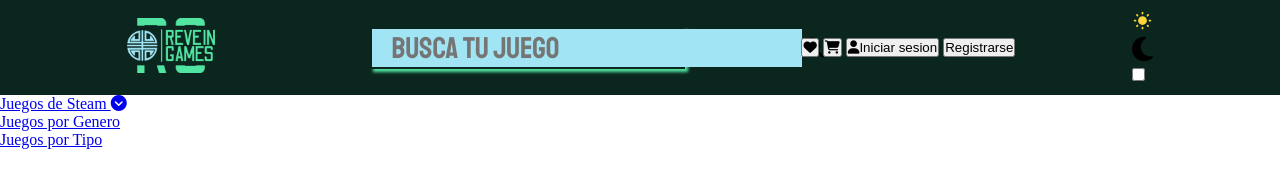
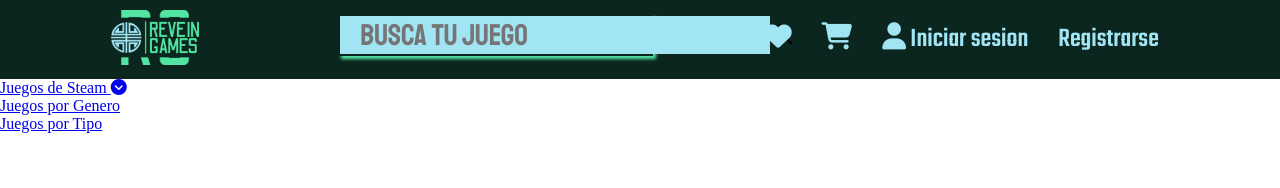
Before and after one commit to ReveDev/ecommerce-juegos, a plain HTML site: page index.html in a window 1280 px wide. Drawn offline with Linux system fonts and the light colour scheme.

Commit message:
Header Work

```diff
--- a/index.html
+++ b/index.html
@@ -24,18 +24,12 @@
                 <input type="text" name="text" placeholder="Busca tu juego">
                 <button><i class="fa-solid fa-magnifying-glass fa-xl"></i></button>
             </div>
-            <div>
-                <button><i class="fa-solid fa-heart"></i></button>
-                <button><i class="fa-solid fa-cart-shopping"></i></button>
-                <button><i class="fa-solid fa-user"></i>Iniciar sesion</button>
-                <button>Registrarse</button>
+            <div class="iconos-header">
+                <button class="iconos-header-simbolos"><i class="fa-solid fa-heart"></i></button>
+                <button class="iconos-header-simbolos"><i class="fa-solid fa-cart-shopping"></i></button>
+                <button class="iconos-header-texto"><i class="fa-solid fa-user"></i> Iniciar sesion</button>
+                <button class="iconos-header-texto">Registrarse</button>
             </div>
-            <label class="switch">
-                <span class="sun"><svg xmlns="http://www.w3.org/2000/svg" viewBox="0 0 24 24"><g fill="#ffd43b"><circle r="5" cy="12" cx="12"></circle><path d="m21 13h-1a1 1 0 0 1 0-2h1a1 1 0 0 1 0 2zm-17 0h-1a1 1 0 0 1 0-2h1a1 1 0 0 1 0 2zm13.66-5.66a1 1 0 0 1 -.66-.29 1 1 0 0 1 0-1.41l.71-.71a1 1 0 1 1 1.41 1.41l-.71.71a1 1 0 0 1 -.75.29zm-12.02 12.02a1 1 0 0 1 -.71-.29 1 1 0 0 1 0-1.41l.71-.66a1 1 0 0 1 1.41 1.41l-.71.71a1 1 0 0 1 -.7.24zm6.36-14.36a1 1 0 0 1 -1-1v-1a1 1 0 0 1 2 0v1a1 1 0 0 1 -1 1zm0 17a1 1 0 0 1 -1-1v-1a1 1 0 0 1 2 0v1a1 1 0 0 1 -1 1zm-5.66-14.66a1 1 0 0 1 -.7-.29l-.71-.71a1 1 0 0 1 1.41-1.41l.71.71a1 1 0 0 1 0 1.41 1 1 0 0 1 -.71.29zm12.02 12.02a1 1 0 0 1 -.7-.29l-.66-.71a1 1 0 0 1 1.36-1.36l.71.71a1 1 0 0 1 0 1.41 1 1 0 0 1 -.71.24z"></path></g></svg></span>
-                <span class="moon"><svg xmlns="http://www.w3.org/2000/svg" viewBox="0 0 384 512"><path d="m223.5 32c-123.5 0-223.5 100.3-223.5 224s100 224 223.5 224c60.6 0 115.5-24.2 155.8-63.4 5-4.9 6.3-12.5 3.1-18.7s-10.1-9.7-17-8.5c-9.8 1.7-19.8 2.6-30.1 2.6-96.9 0-175.5-78.8-175.5-176 0-65.8 36-123.1 89.3-153.3 6.1-3.5 9.2-10.5 7.7-17.3s-7.3-11.9-14.3-12.5c-6.3-.5-12.6-.8-19-.8z"></path></svg></span>
-                <input type="checkbox" class="input">
-                <span class="slider"></span>
-            </label>
         </div>
         <nav class="bottom-header">
             <ul>
--- a/scss/_header.scss
+++ b/scss/_header.scss
@@ -23,6 +23,7 @@
         align-items: center;
         width: 25%;
         box-shadow: 3px 3px 3px variables.$mainGreen;
+        margin-bottom: 10px;
 
         input {
             background-color: variables.$mainLight;
@@ -43,6 +44,44 @@
             background-color: transparent;
             border: none;
             width: 20%;
+
+            &:hover {
+                color: variables.$mainLight;
+            }
+        }
+    }
+
+    .iconos-header {
+        display: flex;
+        justify-content: space-around;
+        align-items: center;
+        gap: 10px;
+
+        button {
+            background-color: transparent;
+            border: none;
+            color: variables.$mainLight;
+            font-family: variables.$fontTeko;
+            font-size: 1.7em;
+            padding: 10px;
+        }
+
+        .iconos-header-simbolos {
+            transition: .5s, color .10s;
+
+            &:hover {
+                transform: scale3d(1.5, 1.5, 0.3);
+                color: variables.$mainGreen;
+            }
+        }
+
+        .iconos-header-texto {
+            transition: .5s, color .10s;
+
+            &:hover {
+                color: variables.$mainGreen;
+                transform: translate(0px,-7px);
+            }
         }
     }
 }
```
Also changed, not shown: css/main.css, 1 other file.
